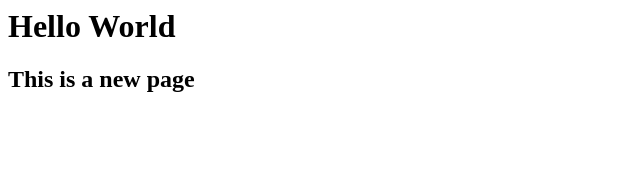
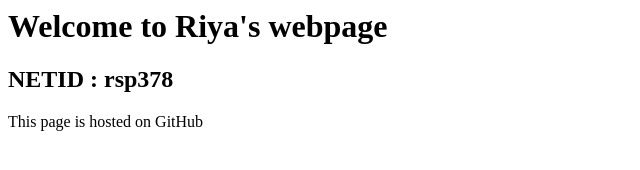
Before and after one commit to riyapatni/InfoVis, a plain HTML site: page index.html in a window 1280 px wide. Shown: the whole page, without its empty margins (0-640 px from the left). Drawn offline with Linux system fonts and the light colour scheme.

Commit message:
updated index

```diff
--- a/index.html
+++ b/index.html
@@ -1,6 +1,7 @@
 <html>
      <body>
-           <h1>Hello World</h1>
-           <h2>This is a new page</h2>
+           <h1>Welcome to Riya's webpage</h1>
+           <h2>NETID : rsp378</h2>
+	   <p>This page is hosted on GitHub</p>
      </body>
 <html>
```
